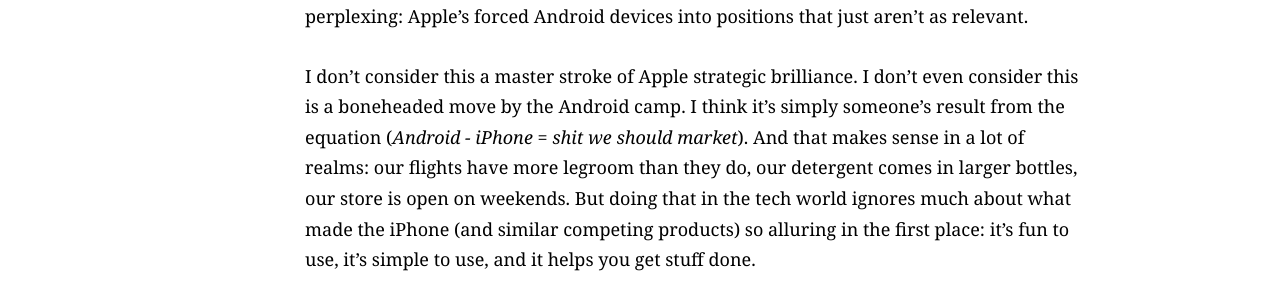
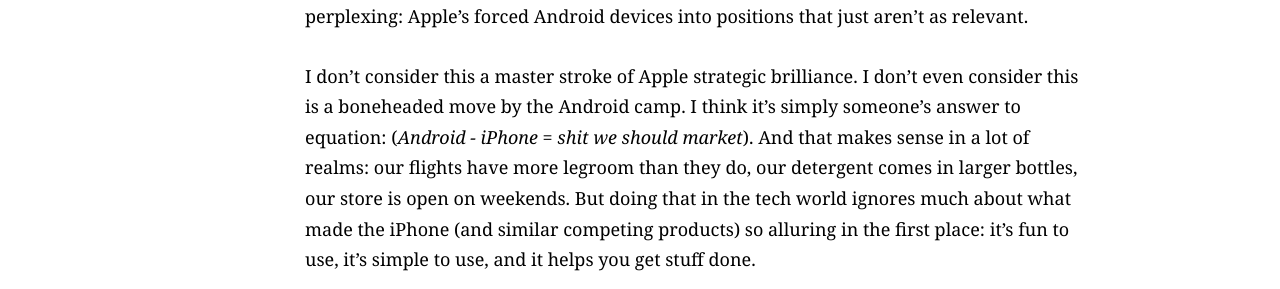
Before and after one commit to broccolini/designertocoder.github.com, a Jekyll site: the page built from _posts/2010-05-26-androidvertising.markdown, in a window 1280 px wide. Shown: the part 397-686 px from the top of the page. Built offline with Jekyll 4.4.1, drawn with Linux system fonts in a browser that asks for light colours; nearby versions of some CDN libraries; Markdown is read by kramdown in place of the engine named in the settings.

Commit message:
reword. word.

```diff
--- a/_posts/2010-05-26-androidvertising.markdown
+++ b/_posts/2010-05-26-androidvertising.markdown
@@ -7,7 +7,7 @@
 
 The iPhone's success stemmed from its ease of use. This is the modus operandi for most of Apple's products: never compete on specs or arbitrary measurements because the vast majority of consumers really don't care. And this is why these Android attacks are perplexing: Apple's forced Android devices into positions that just aren't as relevant.
 
-I don't consider this a master stroke of Apple strategic brilliance. I don't even consider this is a boneheaded move by the Android camp. I think it's simply someone's result from the equation (*Android - iPhone = shit we should market*). And that makes sense in a lot of realms: our flights have more legroom than they do, our detergent comes in larger bottles, our store is open on weekends. But doing that in the tech world ignores much about what made the iPhone (and similar competing products) so alluring in the first place: it's fun to use, it's simple to use, and it helps you get stuff done.
+I don't consider this a master stroke of Apple strategic brilliance. I don't even consider this is a boneheaded move by the Android camp. I think it's simply someone's answer to equation: (*Android - iPhone = shit we should market*). And that makes sense in a lot of realms: our flights have more legroom than they do, our detergent comes in larger bottles, our store is open on weekends. But doing that in the tech world ignores much about what made the iPhone (and similar competing products) so alluring in the first place: it's fun to use, it's simple to use, and it helps you get stuff done.
 
 Beyond that, their strategy is a much harder sell. Apple's recent ads for iPhone and iPad have centered around usage: *oh, I just press that and I can get movie times* or *oh, cool, I can use the internet on that*. That's easy to comprehend. It's much harder to simultaneously describe the closed policies of the AppStore and the benefit of an open marketplace in a 30 second spot. Or that you can run an application in the background all the time and call it forward as you need it. It's hard to expect the layperson to understand these concepts when all they really want to know is how to access ESPN.com or watch a movie.
 
```
